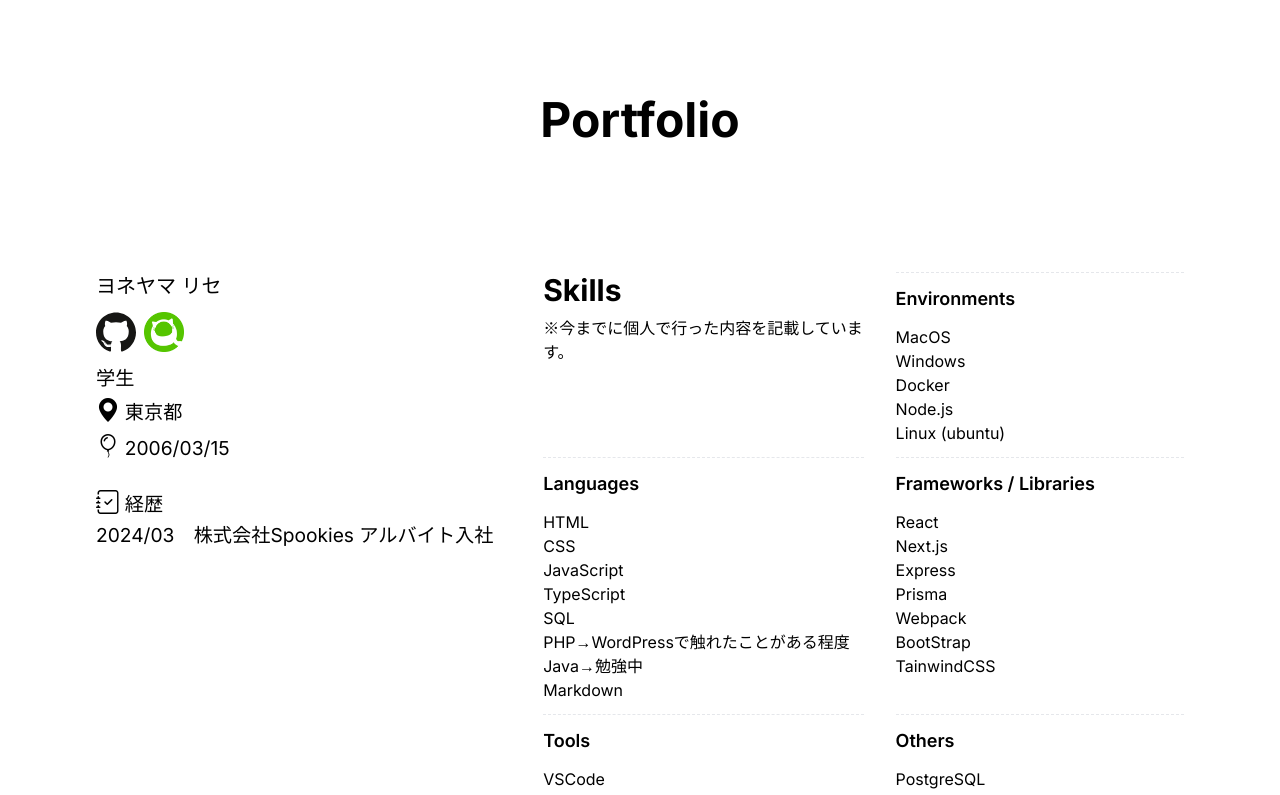
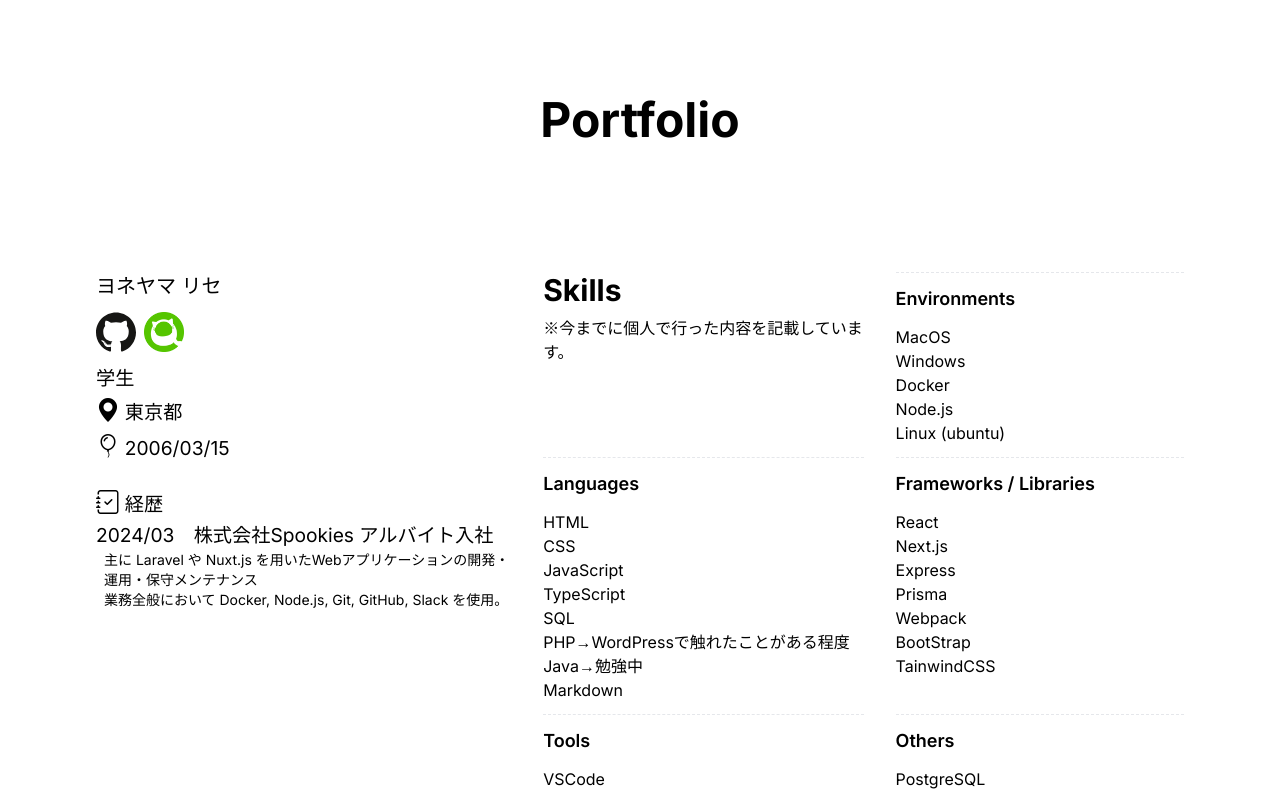
Before and after one commit to koppepam/portfolio, a Next.js app: page / in a window 1280 px wide. Shown: the top 795 px of the page. Built offline with nearby package versions, Linux system fonts and the light colour scheme.

Commit message:
業務内容を追加

```diff
--- a/components/AboutMe.tsx
+++ b/components/AboutMe.tsx
@@ -13,9 +13,10 @@ export default function AboutMe() {
       <p style={text}><i className="bi bi-geo-alt-fill" style={icon}></i>東京都</p>
       {/* <a href="/contact" target="_blank" rel="noopener noreferrer"><i className="bi bi-send" style={icon}></i>お問い合わせ</a> */}
       <p style={text}><i className="bi bi-balloon" style={icon}></i>2006/03/15</p>
-      <ul className="mt-5" style={text}><i className="bi bi-journal-check" style={icon}></i>経歴
-        <li style={text}>2024/03　株式会社Spookies アルバイト入社</li>
-      </ul>
+      <dl className="mt-5" style={text}><i className="bi bi-journal-check" style={icon}></i>経歴
+        <dt style={text}>2024/03　株式会社Spookies アルバイト入社</dt>
+        <dd className="mx-2 text-sm">主に Laravel や Nuxt.js を用いたWebアプリケーションの開発・運用・保守メンテナンス<br/>業務全般において Docker, Node.js, Git, GitHub, Slack を使用。</dd>
+      </dl>
     </div>
   );
 }
```
